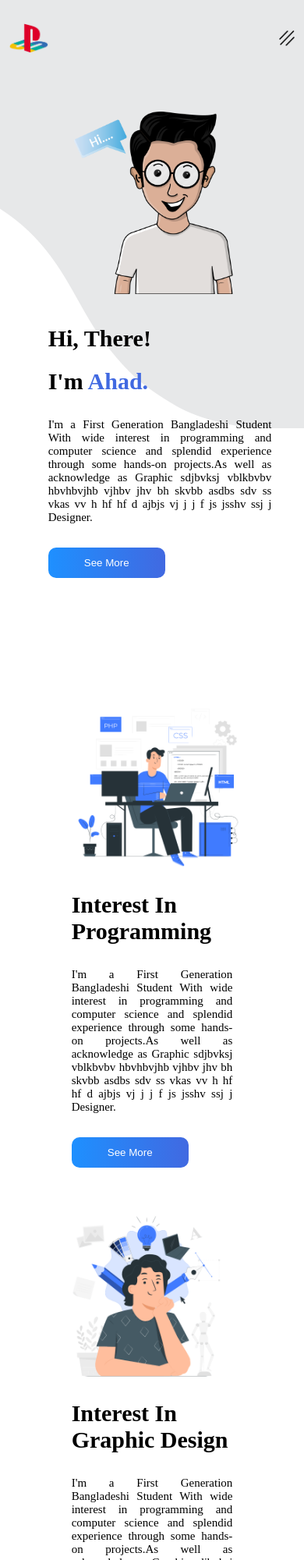
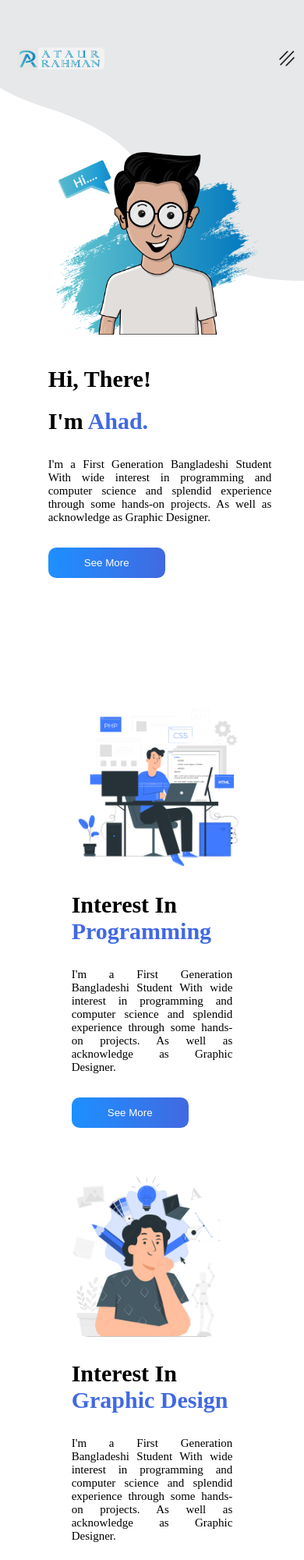
Before and after one commit to Ataur-AHad/webportfolio, a plain HTML site: page index.html in a window 390 px wide. Shown: the top 2000 px of the page at 78% size. Drawn offline with Linux system fonts and the light colour scheme.

Commit message:
minor color and logo change

```diff
--- a/index.html
+++ b/index.html
@@ -13,7 +13,7 @@
     <div class="container">
 
         <div class="navbar">
-            <img src="image/logo.png" alt="" class="logo">
+            <img src="image/logo-2.png" alt="" class="logo">
             <nav>
                 <ul id="menulist">
                     <li><a href="">Home</a></li>
@@ -28,15 +28,15 @@
         <div class="row">
             <div class="col-1">
                 <h1>Hi, There!</h1>
-                <h1>I'm <span class="sec-1-name">Ahad.</span></h1>
-                <p>I'm a First Generation Bangladeshi Student With wide interest in programming and computer science and splendid experience through some hands-on projects.As well as acknowledge as Graphic sdjbvksj vblkbvbv hbvhbvjhb vjhbv jhv bh skvbb asdbs sdv ss vkas vv h hf  hf d ajbjs vj j j f js jsshv ssj j Designer.</p>
+                <h1>I'm <span class="text-color-1">Ahad.</span></h1>
+                <p>I'm a First Generation Bangladeshi Student With wide interest in programming and computer science and splendid experience through some hands-on projects. As well as acknowledge as Graphic Designer.</p>
                 <button class="button">See More<img src="image/arrow.png" alt=""></button>
 
             </div>
 
             <div class="col-2">
 
-                <img src="image/Avater.png" class="avater">
+                <img src="image/Avater1.png" class="avater">
 
             </div>
         </div>
@@ -59,8 +59,8 @@
 
 
             <div class="row-2-col-2">
-                <h1>Interest In Programming</h1>
-                <p>I'm a First Generation Bangladeshi Student With wide interest in programming and computer science and splendid experience through some hands-on projects.As well as acknowledge as Graphic sdjbvksj vblkbvbv hbvhbvjhb vjhbv jhv bh skvbb asdbs sdv ss vkas vv h hf  hf d ajbjs vj j j f js jsshv ssj j Designer.</p>
+                <h1>Interest In <span class="text-color-1">Programming</span></h1>
+                <p>I'm a First Generation Bangladeshi Student With wide interest in programming and computer science and splendid experience through some hands-on projects. As well as acknowledge as Graphic Designer.</p>
                 <button class="button">See More<img src="image/arrow.png" alt=""></button>
 
             </div>
@@ -71,8 +71,8 @@
 
 
             <div class="row-3-col-1">
-                <h1>Interest In Graphic Design</h1>
-                <p>I'm a First Generation Bangladeshi Student With wide interest in programming and computer science and splendid experience through some hands-on projects.As well as acknowledge as Graphic sdjbvksj vblkbvbv hbvhbvjhb vjhbv jhv bh skvbb asdbs sdv ss vkas vv h hf  hf d ajbjs vj j j f js jsshv ssj j Designer.</p>
+                <h1>Interest In <span class="text-color-1">Graphic Design</span></h1>
+                <p>I'm a First Generation Bangladeshi Student With wide interest in programming and computer science and splendid experience through some hands-on projects. As well as acknowledge as Graphic Designer.</p>
                 <button class="button">See More<img src="image/arrow.png" alt=""></button>
 
             </div>
--- a/style.css
+++ b/style.css
@@ -23,9 +23,9 @@ body{
 }
 
 .logo{
-    width: 50px;
+    width: 130px;
     cursor: pointer;
-    margin: 30px 0;
+    margin: 10px 0;
 }
 .menu-icon{
     width: 20px;
@@ -39,7 +39,7 @@ nav{
 nav ul li{
     list-style: none;
     display: inline-block;
-    margin-right: 30px;
+    margin-right: 10px;
 }
 nav ul li a{
     text-decoration: none;
@@ -47,7 +47,7 @@ nav ul li a{
     font-size: 17px;
 }
 nav ul li a:hover{
-    color: #6e84ff;
+    color: royalblue;
 }
 /*============== navigation bar ============*/
 
@@ -57,10 +57,10 @@ nav ul li a:hover{
     display: flex;
     justify-content: space-between;
     align-items: center;
-    margin: 60px 0;
+    margin: 30px 0;
 }
 
-.sec-1-name{
+.text-color-1{
     color: royalblue;
 }
 
@@ -221,7 +221,8 @@ button:hover {
     /*============== navigation bar ============*/
     nav ul{
         width: 100%;
-        background-color: rgb(53, 53, 252);
+        background-color: black;
+        opacity: 0.5;
         position: absolute;
         top: 75px;
         right: 0;
@@ -248,7 +249,7 @@ button:hover {
     /*============== first section ============*/
 
     .container{
-        background-image: url(image/bg-3.png);
+        background-image: url(image/bg-m.png);
         background-position-x: right;
         background-repeat: no-repeat;
         padding-left: 3%;
```
Also changed, not shown: image/Avater1.png (added), image/bg-m.png (added), image/logo-2.png (added), image/logo-m.png (added), image/logo1.png (added), image/logo3.png (added), 1 other file.
